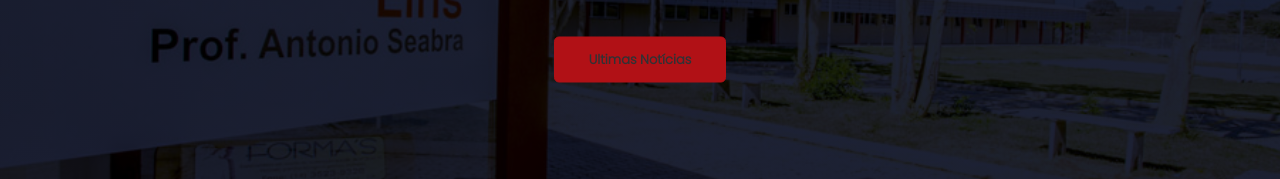
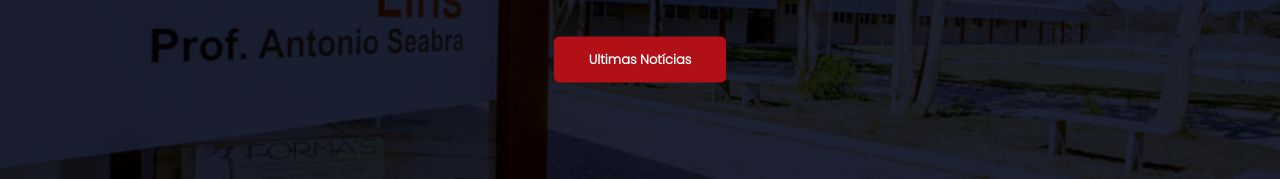
Before and after one commit to Bumboobee/college-site, a plain HTML site: page index.html in a window 1280 px wide. In both pictures the pointer is over the link "Ultimas Notícias". Shown: the part 443-622 px from the top of the page. Drawn offline with nearby package versions, Linux system fonts and the light colour scheme.

Commit message:
hero-btn color change

```diff
--- a/style.css
+++ b/style.css
@@ -147,7 +147,7 @@ nav img:hover {
   border: 1px solid var(--strong-color);
   background: var(--strong-color);
   transition: 0.2s ease-in-out;
-  color: var(--grey-color);
+  color: var(--primary-color);
   font-weight: 700;
 }
 nav .fa {
```
